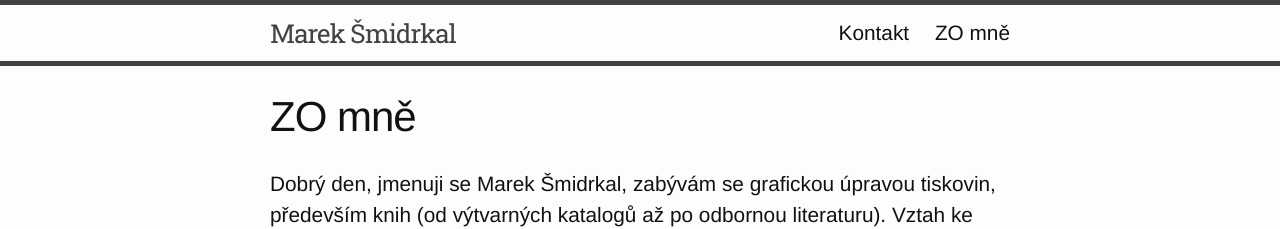
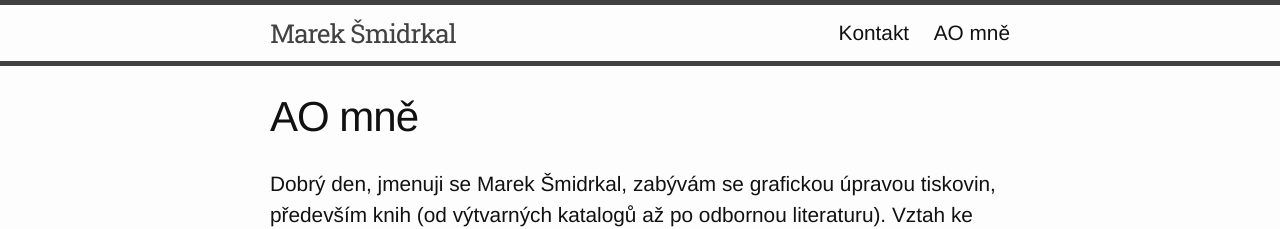
Before and after one commit to shm1ck/my-first-repo.github.io, a Jekyll site: the page built from o-mne.md, in a window 1280 px wide. Shown: the top 229 px of the page. Built offline with Jekyll 4.4.1, drawn with Linux system fonts in a browser that asks for light colours; some web fonts are replaced.

Commit message:
Update o-mne.md

```diff
--- a/o-mne.md
+++ b/o-mne.md
@@ -1,6 +1,6 @@
 ---
 layout: post
-title: ZO mně
-permalink: /ZO mně/
+title: AO mně
+permalink: /AO mně/
 ---
 <p>Dobrý den, jmenuji se Marek Šmidrkal, zabývám se grafickou úpravou tiskovin, především knih (od výtvarných katalogů až po odbornou literaturu). Vztah ke knihám jsem posílil behěm studia na Střední škole pro knihkupce a nakladatelské pracovníky, dovednosti v oblasti zpracování tiskovin jsem nabyl během působení na Vyšší odborné školy grafické, kde jsem v roce 2010 absolvoval.</p>
```
